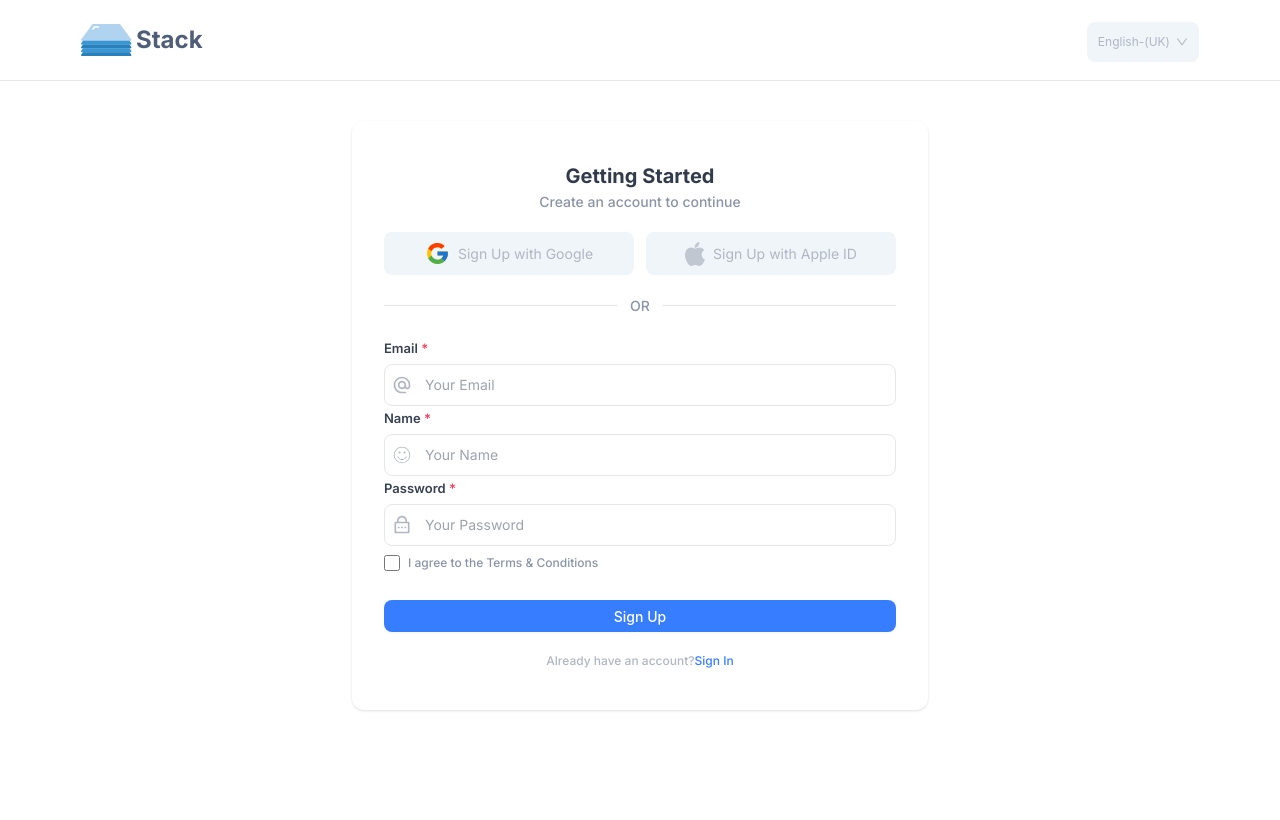
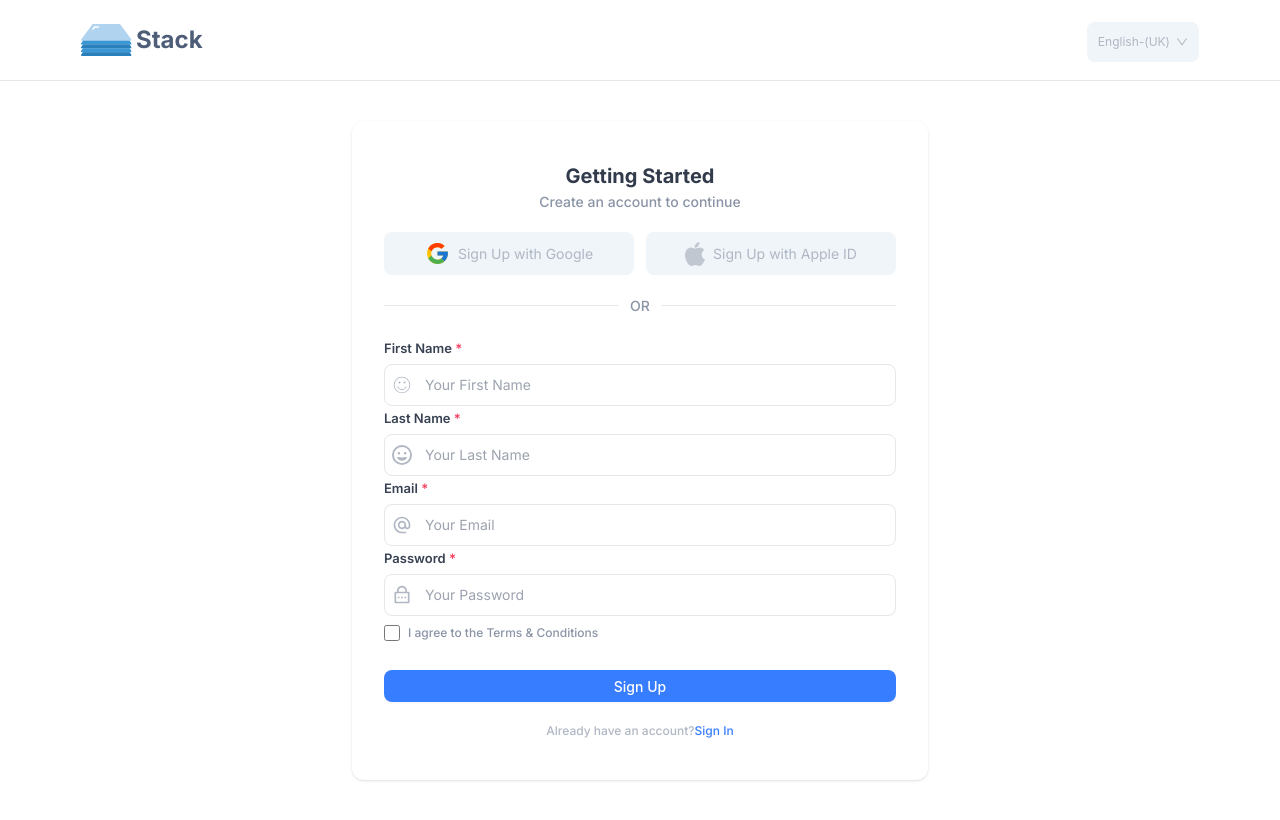
Before and after one commit to masud90895/m360ict-front-end, a Next.js app: page /sign-up in a window 1280 px wide. Built offline with nearby package versions, Linux system fonts and the light colour scheme.

Commit message:
Add registration functionality and update form validation

```diff
--- a/src/app/(authentication)/sign-up/page.tsx
+++ b/src/app/(authentication)/sign-up/page.tsx
@@ -9,12 +9,24 @@ import { MdAlternateEmail } from "react-icons/md";
 import { CiFaceSmile } from "react-icons/ci";
 import { RiLockPasswordLine } from "react-icons/ri";
 import AuthenticationForm from "@/components/Forms/AuthenticationForm";
+import { FaRegFaceGrin } from "react-icons/fa6";
+import { useRegisterMutation } from "@/redux/features/auth/auth";
+import { useRouter } from "next/navigation";
+import { message } from "antd";
 
 const SignUp = () => {
+  const [register, { isLoading }] = useRegisterMutation();
+  const router = useRouter();
+
   // create schema for validation for name,email,password with proper error message
 
   const schema = z.object({
-    name: z.string().min(3, { message: "Name must be at least 3 characters" }),
+    firstName: z
+      .string()
+      .min(3, { message: "First Name must be at least 3 characters" }),
+    lastName: z
+      .string()
+      .min(3, { message: "Last Name must be at least 3 characters" }),
     email: z.string().email({ message: "Invalid email address" }),
     password: z
       .string()
@@ -27,11 +39,26 @@ const SignUp = () => {
     resolver: zodResolver(schema),
   });
 
-  const onSubmit = (data: { name: string; email: string; password: string }) =>
-    console.log(data);
+  const onSubmit = async (data: {
+    firstName: string;
+    lastName: string;
+    email: string;
+    password: string;
+  }) => {
+    try {
+      const res = await register(data).unwrap();
+      if (res?.success) {
+        await router.push("/sign-in");
+        await message.success("Registration success.Please Login");
+        methods.reset();
+      }
+    } catch (error: any) {
+      console.error(error);
+      message.error(error?.data?.message);
+    }
+  };
   return (
     <main>
-
       <AuthenticationForm
         methods={methods}
         onSubmit={onSubmit}
@@ -39,7 +66,33 @@ const SignUp = () => {
         description="Create an account to continue"
         buttonTitle="Sign Up"
         isTerms={true}
+        loading={isLoading}
       >
+        {/* name */}
+
+        <InputField
+          label="First Name"
+          errors={methods?.formState?.errors}
+          name="firstName"
+          register={methods?.register}
+          placeholder="Your First Name"
+          required
+          type="text"
+          icon={CiFaceSmile}
+        />
+
+        {/* last name */}
+        <InputField
+          label="Last Name"
+          errors={methods?.formState?.errors}
+          name="lastName"
+          register={methods?.register}
+          placeholder="Your Last Name"
+          required
+          type="text"
+          icon={FaRegFaceGrin}
+        />
+
         {/* email */}
         <InputField
           label="Email"
@@ -50,19 +103,6 @@ const SignUp = () => {
           required
           type="email"
           icon={MdAlternateEmail}
-        />
-
-        {/* name */}
-
-        <InputField
-          label="Name"
-          errors={methods?.formState?.errors}
-          name="name"
-          register={methods?.register}
-          placeholder="Your Name"
-          required
-          type="text"
-          icon={CiFaceSmile}
         />
 
         {/* password */}
--- /dev/null
+++ b/src/app/middleware.ts
@@ -0,0 +1,12 @@
+import { NextResponse } from "next/server";
+import type { NextRequest } from "next/server";
+
+export function middleware(request: NextRequest) {
+  if (request.nextUrl.pathname.startsWith("/signup")) {
+    return NextResponse.rewrite(new URL("/about-2", request.url));
+  }
+
+  if (request.nextUrl.pathname.startsWith("/dashboard")) {
+    return NextResponse.rewrite(new URL("/dashboard/user", request.url));
+  }
+}
--- a/src/app/page.tsx
+++ b/src/app/page.tsx
@@ -2,7 +2,7 @@
 export default function Home() {
   return (
     <main >
-
+      Home
     </main>
   )
 }
--- a/src/components/Forms/AuthenticationForm.tsx
+++ b/src/components/Forms/AuthenticationForm.tsx
@@ -11,6 +11,7 @@ type SignUpProps = {
   description: string;
   buttonTitle?: string;
   isTerms: boolean;
+  loading?: boolean;
 };
 
 const AuthenticationForm = ({
@@ -21,6 +22,7 @@ const AuthenticationForm = ({
   description,
   buttonTitle,
   isTerms = true,
+  loading = false,
 }: SignUpProps) => {
   const handleMessage = () => {
     return message.error("We are working on it, please try again later");
@@ -120,6 +122,7 @@ const AuthenticationForm = ({
 
         <Button
           htmlType="submit"
+          loading={loading}
           className="bg-[#377DFF] border border-transparent hover:border-[#377DFF] hover:bg-transparent hover:text-[#377DFF] text-white rounded-lg w-full my-[20px] text-[14px] font-medium transition-all duration-500 ease-in-out  "
         >
           {buttonTitle}
--- a/src/config/index.tsx
+++ b/src/config/index.tsx
@@ -1,5 +1,5 @@
 const config = {
-  apiBaseUrl: "https://reqres.in/api",
+  apiBaseUrl: process.env.API_BASE_URL
 };
 
 export default config;
--- a/src/redux/features/auth/auth.ts
+++ b/src/redux/features/auth/auth.ts
@@ -3,18 +3,20 @@ import { api } from "@/redux/api/api";
 const auth = api.injectEndpoints({
   endpoints: (builder) => ({
     login: builder.mutation({
-      query: (credentials) => ({
-        url: "auth/login",
+      query: (body) => ({
+        url: "/auth/login",
         method: "POST",
-        body: credentials,
+        body,
       }),
     }),
     register: builder.mutation({
-      query: (credentials) => ({
-        url: "auth/register",
+      query: (body) => ({
+        url: "/auth/create-user",
         method: "POST",
-        body: credentials,
+        body,
       }),
     }),
   }),
-})
+});
+
+export const { useLoginMutation, useRegisterMutation } = auth;
```
Also changed, not shown: 1 other file (tests, documents, lock files or other folders).
